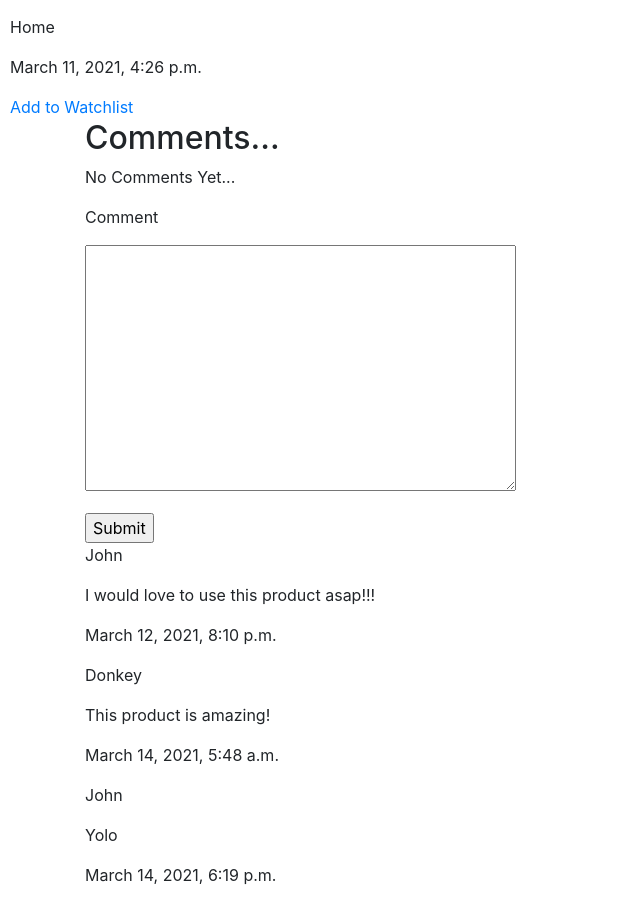
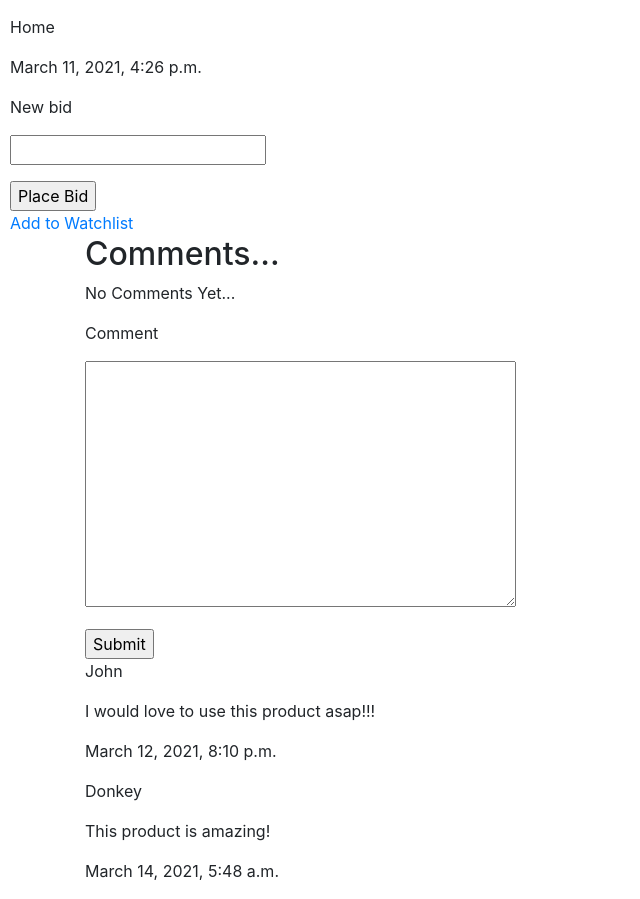
Before and after one commit to JohnG88/cs50w-Commerce, a Django app: page /listingPage/1/ in a window 1280 px wide. Shown: the part 568-1467 px from the top of the page, without its empty margins (0-640 px from the left). Run offline with Django 3.2, Linux system fonts and the light colour scheme; data comes from the database, SQL or seed files in the repository; some libraries are stand-ins or nearby versions.

Commit message:
Created a bidding system

```diff
--- a/auctions/forms.py
+++ b/auctions/forms.py
@@ -4,9 +4,21 @@
 class AuctionListForm(ModelForm):
     class Meta:
         model = AuctionListing
-        fields = ['title', 'description', 'price', 'photo', 'category']
+        fields = '__all__'
 
 class CommentForm(ModelForm):
     class Meta:
         model = Comment
         exclude = ['user', 'entry']
+
+class BidForm(ModelForm):
+    class Meta:
+        model = Bid
+        exclude =['user', 'bid']
+
+"""
+class AuctionPriceUpdateForm(ModelForm):
+    class Meta:
+        model = AuctionListing
+        exclude = ['title', 'description', 'photo', 'category']
+"""
--- a/auctions/models.py
+++ b/auctions/models.py
@@ -33,7 +33,7 @@
 
 class Bid(models.Model):
     user = models.ForeignKey(User, on_delete=models.CASCADE)
-    bid = models.ManyToManyField(AuctionListing)
+    bid = models.ForeignKey(AuctionListing, on_delete=models.CASCADE, null=True)
     new_bid = models.DecimalField(max_digits=10, decimal_places=2, null=True)
     new_bid_date = models.DateTimeField(auto_now=True, blank=True, null=True)
 
--- a/auctions/templates/auctions/index.html
+++ b/auctions/templates/auctions/index.html
@@ -6,7 +6,7 @@
     {% for entries in entry %}
         <p>{{ entries.title }}</p>
         <p>{{ entries.description }}</p>
-        <p>{{ entries.price }}</p>
+        <p>Current Bid: {{ entries.price }}</p>
         <p><img src="{{ entries.photo }}" width="30%"></p>
         <p>{{ entries.category }}</p>
         <p>{{ entries.date_posted }}</p>
--- a/auctions/templates/auctions/listing_page.html
+++ b/auctions/templates/auctions/listing_page.html
@@ -3,10 +3,20 @@
 {% block body %}
     <p>{{ entry.title }}</p>
     <p>{{ entry.description }}</p>
-    <p>{{ entry.price }}</p>
+    <p>Current Bid: {{ entry.price }}</p>
     <p><img src="{{ entry.photo }}" width="30%"></p>
     <p>{{ entry.category }}</p>
     <p>{{ entry.date_posted }}</p>
+    <form action="{% url 'listingPage' entry.id %}" method="post">
+    {% csrf_token %}
+    {% for fp in form_post %}
+        <p>{{ fp.label }}</p>
+        <p>{{ fp }}</p>
+    {% endfor %}
+
+    <input type="submit" value="Place Bid">
+    </form>
+    <div>{{ message }}</div>
     <a href="{% url 'add_Watchlist' entry.id %}">Add to Watchlist</a>
     <!--{% if added %}
     <a href="{% url 'add_Watchlist' entry.id %}">Remove from Watchlist</a>
--- a/auctions/views.py
+++ b/auctions/views.py
@@ -87,9 +87,46 @@
             comment_item.user = request.user
             comment_item.entry = entry
             comment_item.save()
+
             return HttpResponseRedirect(reverse('listingPage', args=[id]))
 
-    context = {'entry': entry, 'comment_form': comment_form}
+    form_post = BidForm()
+    if request.method == 'POST':
+        form_post = BidForm(request.POST)
+        if form_post.is_valid():
+            form_item = form_post.save(commit=False)
+            form_item.user = request.user
+            form_item.bid = entry
+            if entry.price >= form_item.new_bid:
+                return HttpResponseRedirect(reverse('listingPage', args=[id]))
+            else:
+                form_item.save()
+                entry.price = form_item.new_bid
+                entry.save()
+
+                return HttpResponseRedirect(reverse('listingPage', args=[id]))
+    """
+            entry_bid = Bid.objects.filter(id=id)
+            if entry.price >= form_item.new_bid:
+                    entry_bid.delete()
+
+            else:
+                entry.price = form_item.new_bid
+                entry.save()
+
+            return HttpResponseRedirect(reverse('listingPage', args=[id]))
+    """
+    """
+    form_post = AuctionPriceUpdateForm()
+    if request.method == 'POST':
+        form_post = AuctionPriceUpdateForm(request.POST, instance=entry)
+        if form_post.is_valid():
+            form_post.save()
+            print(form_post)
+            return HttpResponseRedirect(reverse('listingPage', args=[id]))
+    """
+
+    context = {'entry': entry, 'comment_form': comment_form, 'form_post': form_post}
     return render(request, "auctions/listing_page.html", context)
 
 def createBid(request):
@@ -120,7 +157,7 @@
     item = AuctionListing.objects.get(id=id)
     added = Watchlist.objects.filter(user=request.user, auction=id)
 
-    context = {'item': item}
+    context = {'item': item, 'added': added}
     return HttpResponseRedirect(reverse(createWatchlist), context)
 
 def delete_Watchlist(request, id):
```
Also changed, not shown: auctions/migrations/0005_remove_bid_bid.py (added), auctions/migrations/0006_bid_bid.py (added), db.sqlite3.
